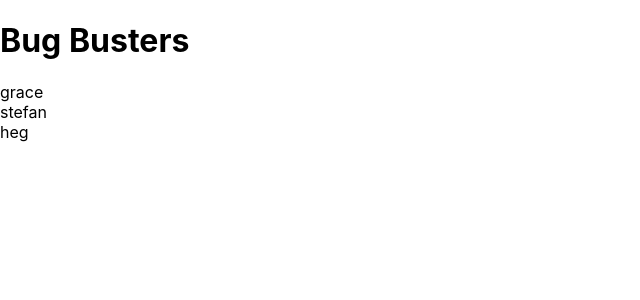
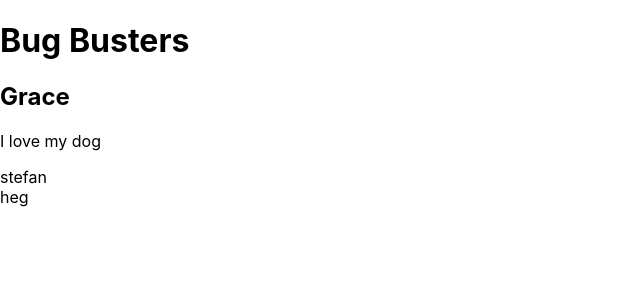
Before and after one commit to gracenarez333/fiking-work-flaow, a React (Create React App) app: page / in a window 1280 px wide. Shown: the top 300 px of the page, without its empty margins (0-640 px from the left). Built offline with nearby package versions, Linux system fonts and the light colour scheme.

Commit message:
my branch

```diff
--- a/src/Grace.jsx
+++ b/src/Grace.jsx
@@ -1,5 +1,8 @@
 export default function Grace() {
     return (
-        <div>grace</div>
+        <>
+            <h2>Grace</h2>
+            <p>I love my dog</p>
+        </>
     )
 }
```
